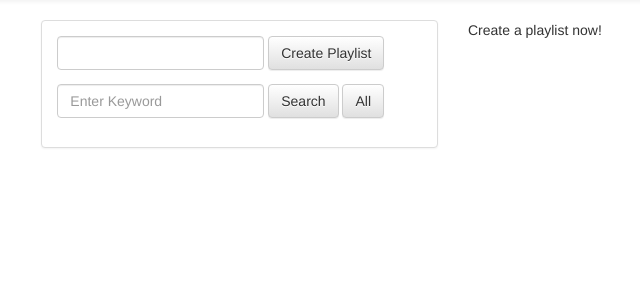
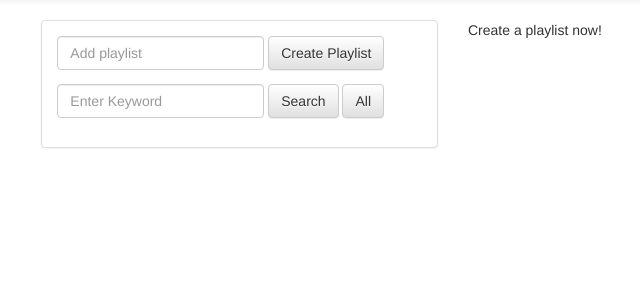
Before and after one commit to goody153/music, a Django app: page /music/ in a window 1280 px wide. Shown: the part 62-362 px from the top of the page, without its empty margins (187-827 px from the left). Run offline with Django 3.2, Linux system fonts and the light colour scheme; the visitor is signed in with stand-in values (Sample User, id 1); data that the repository does not hold is empty; some libraries are stand-ins or nearby versions.

Commit message:
fixed the playlist template for ajax

```diff
--- a/assets/js/playlist.js
+++ b/assets/js/playlist.js
@@ -88,10 +88,12 @@
     }).done(function(response){
       playlist_tpl = '<div class="media">'
                     + '<div class="media-left media-middle">'
-                    +    '<img class="media-object" src="'+ response.get_thumb_url +'">'
+                    +    '<img class="media-object" src="'+ response.get_thumb_url +'" width="120px" height="90px">'
                     + '</div>'
                     + '<div class="media-body">'
+                    + '<a href="">'
                     +  '<h4 class="media-heading">'+ response.title +'</h4>'
+                    + '</a>'
                     + '0 songs'
                     + '<br>'
                     + 'By: '+ response.user_email +''
@@ -104,6 +106,7 @@
                     + '</div>'
                     + '</div>';
       $('#playlists').append(playlist_tpl);
+      $('#add_playlist')[0].reset();
     }).fail(function(response){
       console.log(response.responseText);
     });
--- a/playlist/models.py
+++ b/playlist/models.py
@@ -27,7 +27,7 @@ class Playlist(models.Model):
         song = self.song_set.filter(archive=False).first()
         if song:
             return song.thumb_url
-        return 'picture/playlist_default.jpg'
+        return '/static/picture/playlist_default.jpg'
 
 
 class Song(models.Model):
--- a/templates/playlist/playlists.html
+++ b/templates/playlist/playlists.html
@@ -12,7 +12,7 @@
 
       <form class="form-inline" id="add_playlist" novalidate>
         {% csrf_token %}
-        <input class="form-control" type="text" name="title">
+        <input class="form-control" type="text" name="title" placeholder="Add playlist">
         <button type='submit' class="btn btn-default" id="btn-add">Create Playlist</button>
       </form>
 
@@ -33,19 +33,15 @@
     {% for playlist in playlists %}
      <div class="media">
       <div class="media-left">
-        <a href="#">
-          {% if playlist.get_thumb_url %}
-            <img class="media-object" src="{{ playlist.get_thumb_url }}">
-          {% else %}
-            <img class="media-object" src="{% static 'picture/playlist_default.jpg' %}" width="120px" height="90px">
-          {% endif %}
+        <a href="{% url 'playlist' playlist.id %}">
+            <img class="media-object" src="{{ playlist.get_thumb_url }}" width="120px" height="90px">
         </a>
       </div>
       <div class="media-body">
         <h4 class="media-heading"><a href="{% url 'playlist' playlist.id %}">{{ playlist.title }}</a></h4>
         {{ playlist.number_of_songs }} song{{ playlist.number_of_songs|pluralize }}
         <br>
-        by {{ playlist.user }}
+        By: {{ playlist.user }}
       </div>
     </div>
     {% endfor %}
```
